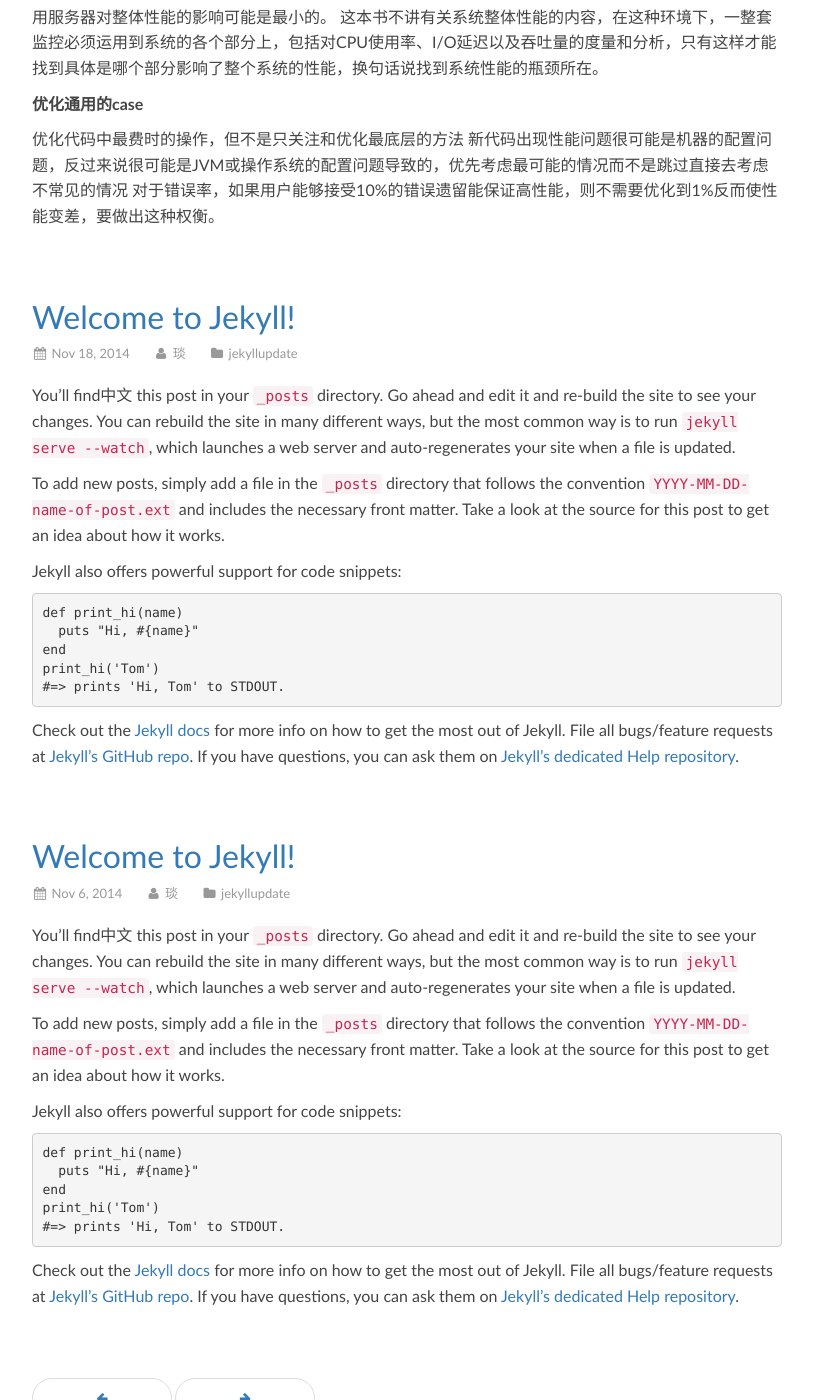
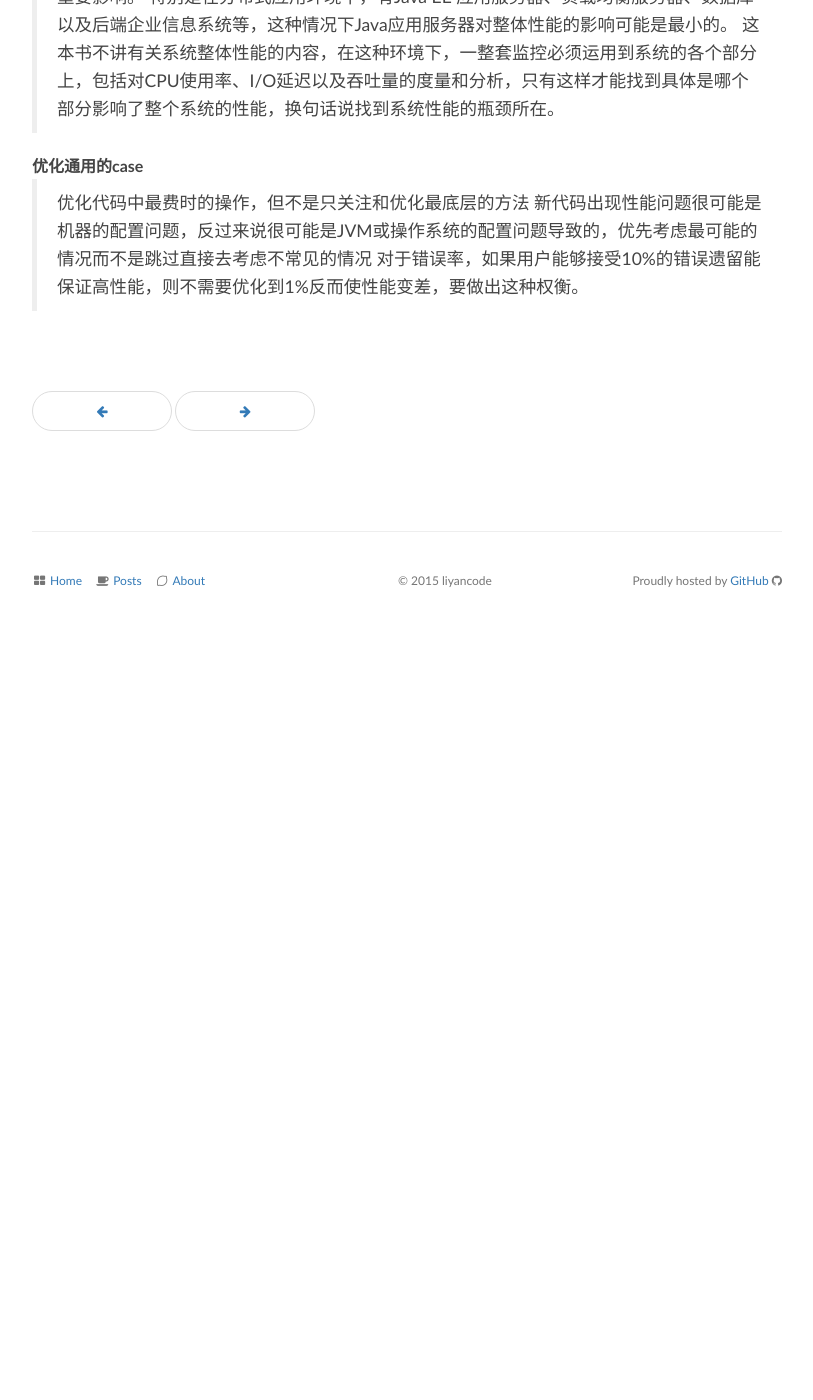
Before and after one commit to liyancode/liyancode.github.io, a Jekyll site: the page built from index.html, in a window 1280 px wide and 1400 px high, scrolled down 1125 px. Shown: the whole window, without its empty margins (233-1046 px from the left). Built offline with Jekyll 4.4.1, drawn with Linux system fonts in a browser that asks for light colours; nearby versions of some CDN libraries; comment, search, counter and statistics services are not loaded; after the commit the page ends 1755 px from its top, so only the background shows below that.

Commit message:
ad update

```diff
--- a/_config.yml
+++ b/_config.yml
@@ -12,3 +12,5 @@
 
 # Build settings
 markdown: kramdown
+kramdown:
+  input: GFM
--- a/_posts/2014-11-06-welcome-to-jekyll.markdown
+++ /dev/null
@@ -1,26 +0,0 @@
----
-layout: post
-title:  "Welcome to Jekyll!"
-date:   2014-11-06 16:37:58
-categories: jekyll update
-author: 琰
----
-You’ll find中文 this post in your `_posts` directory. Go ahead and edit it and re-build the site to see your changes. You can rebuild the site in many different ways, but the most common way is to run `jekyll serve --watch`, which launches a web server and auto-regenerates your site when a file is updated.
-
-To add new posts, simply add a file in the `_posts` directory that follows the convention `YYYY-MM-DD-name-of-post.ext` and includes the necessary front matter. Take a look at the source for this post to get an idea about how it works.
-
-Jekyll also offers powerful support for code snippets:
-
-{% highlight ruby %}
-def print_hi(name)
-  puts "Hi, #{name}"
-end
-print_hi('Tom')
-#=> prints 'Hi, Tom' to STDOUT.
-{% endhighlight %}
-
-Check out the [Jekyll docs][jekyll] for more info on how to get the most out of Jekyll. File all bugs/feature requests at [Jekyll’s GitHub repo][jekyll-gh]. If you have questions, you can ask them on [Jekyll’s dedicated Help repository][jekyll-help].
-
-[jekyll]:      http://jekyllrb.com
-[jekyll-gh]:   https://github.com/jekyll/jekyll
-[jekyll-help]: https://github.com/jekyll/jekyll-help
--- a/_posts/2014-11-18-welcome-to-jekyll.markdown
+++ /dev/null
@@ -1,25 +0,0 @@
----
-layout: post
-title:  "Welcome to Jekyll!"
-date:   2014-11-18 20:37:58
-categories: jekyll update
-author: 琰
----
-
-You’ll find中文 this post in your `_posts` directory. Go ahead and edit it and re-build the site to see your changes. You can rebuild the site in many different ways, but the most common way is to run `jekyll serve --watch`, which launches a web server and auto-regenerates your site when a file is updated.
-
-To add new posts, simply add a file in the `_posts` directory that follows the convention `YYYY-MM-DD-name-of-post.ext` and includes the necessary front matter. Take a look at the source for this post to get an idea about how it works.
-
-Jekyll also offers powerful support for code snippets:
-
-    def print_hi(name)
-      puts "Hi, #{name}"
-    end
-    print_hi('Tom')
-    #=> prints 'Hi, Tom' to STDOUT.
-
-Check out the [Jekyll docs][jekyll] for more info on how to get the most out of Jekyll. File all bugs/feature requests at [Jekyll’s GitHub repo][jekyll-gh]. If you have questions, you can ask them on [Jekyll’s dedicated Help repository][jekyll-help].
-
-[jekyll]:      http://jekyllrb.com
-[jekyll-gh]:   https://github.com/jekyll/jekyll
-[jekyll-help]: https://github.com/jekyll/jekyll-help
```
Also changed, not shown: _posts/2016-02-24-Java-Performance-1st.md (+7 -8 lines).
